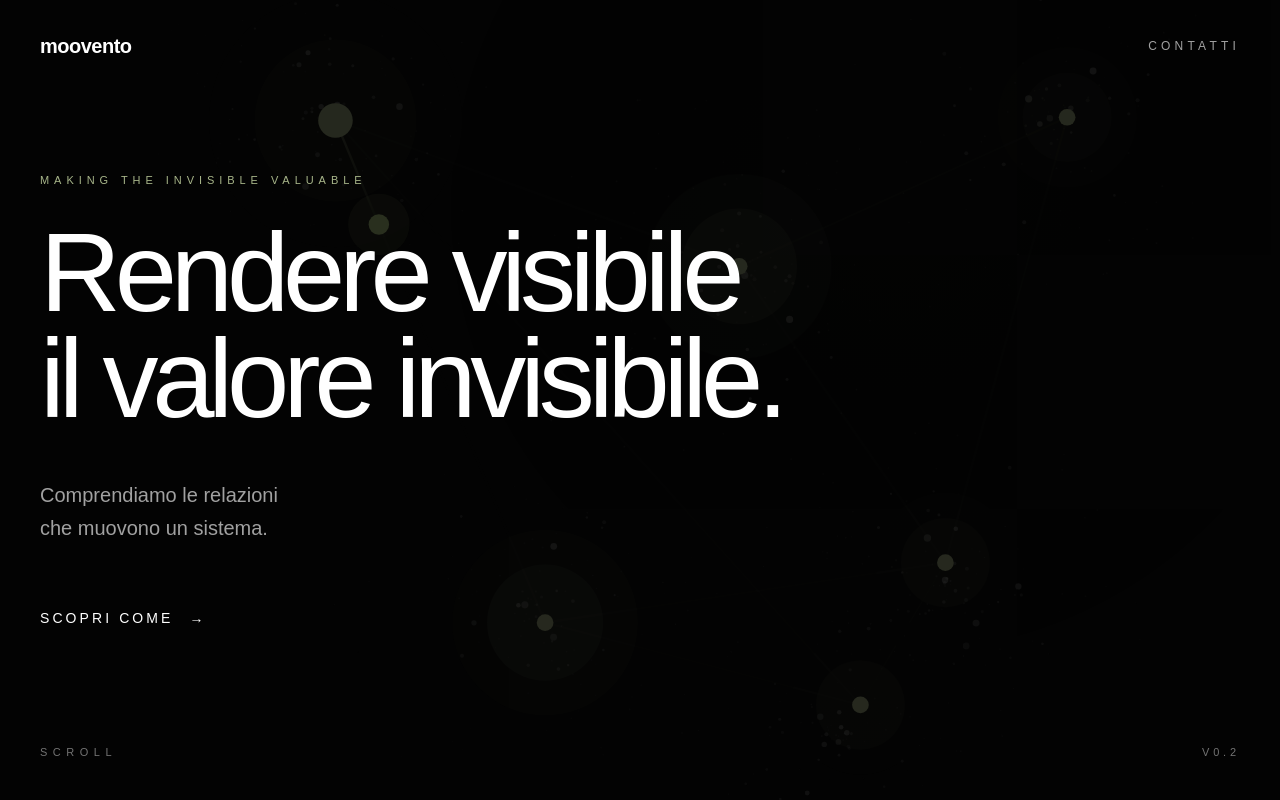
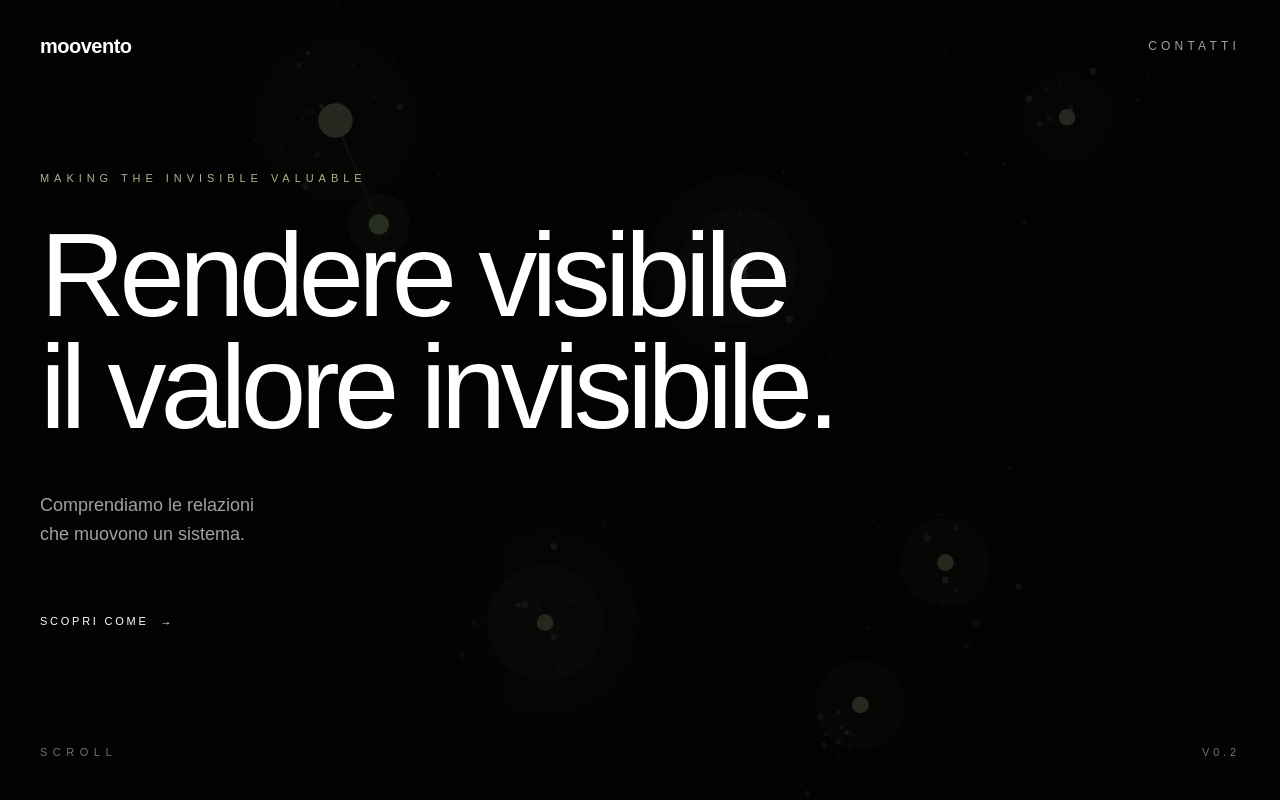
Before and after one commit to Moov3nt/moovento-experience, a Next.js app: page / in a window 1280 px wide. Shown: the top 800 px of the page. Built offline with nearby package versions, Linux system fonts and the light colour scheme.

Commit message:
feat: connect homepage narrative navigation and contact CTA

```diff
--- a/components/CTASection.tsx
+++ b/components/CTASection.tsx
@@ -11,18 +11,18 @@ export default function CTASection() {
 
   return (
     <section
+      id="contatti"
       ref={ref}
-      className="relative flex min-h-screen items-center text-[#ECE7DF]"
+      className="relative min-h-screen flex items-center text-white"
     >
-      <div className="absolute inset-0 bg-[radial-gradient(circle_at_center,rgba(135,153,106,0.08),transparent_70%)]" />
+      <div className="mx-auto w-full max-w-7xl px-8 lg:px-16">
+        <div className="mx-auto flex max-w-4xl flex-col items-center text-center">
 
-      <div className="relative z-10 mx-auto w-full max-w-6xl px-8 text-center">
-
-        <span className="text-[11px] uppercase tracking-[0.45em] text-[#87996A]">
+          <span className="text-[11px] uppercase tracking-[0.45em] text-[#A8B68A]">
             INIZIAMO
           </span>
 
-        <h2 className="mt-10 text-5xl font-light leading-[1.02] tracking-[-0.04em] md:text-8xl">
+          <h2 className="mt-8 text-[56px] font-light leading-[0.98] tracking-[-0.04em] md:text-[88px]">
             Le decisioni
             <br />
             restano
@@ -30,33 +30,26 @@ export default function CTASection() {
             umane.
           </h2>
 
-
-        <p className="mt-12 mx-auto max-w-xl text-center text-xl leading-relaxed text-neutral-400">
+          <div className="mt-14 text-center text-xl leading-relaxed text-neutral-400">
+            <p>
               Ogni organizzazione affronta sfide diverse.
               <br />
               Ogni territorio racconta una storia diversa.
             </p>
 
-      <p className="mt-8 mx-auto max-w-xl text-center text-lg leading-relaxed text-neutral-300">
+            <p className="mt-8">
               Per questo ogni percorso
               <br />
               inizia da una conversazione.
             </p>
-        <div className="mt-24">
+          </div>
 
-        <button className="mt-14 rounded-full border border-[#A8B68A]/50 px-10 py-5 text-[11px] uppercase tracking-[0.35em] text-white transition-all duration-300 hover:border-[#A8B68A] hover:bg-[#A8B68A]/10">
+          <a
+            href="mailto:giacinto@moovento.it"
+            className="mt-20 inline-flex items-center justify-center rounded-full border border-[#A8B68A]/60 px-10 py-5 text-[11px] uppercase tracking-[0.35em] text-white transition-all hover:border-[#A8B68A] hover:bg-[#A8B68A]/10"
+          >
             Inizia una conversazione
-</button>
-
-        </div>
-        <div className="mt-14">
-
-        <p className="text-[10px] uppercase tracking-[0.45em] text-white/25">
-
-          OSSERVARE · COMPRENDERE · METTERE IN RELAZIONE ·
-          SCOPRIRE · DECIDERE · INFLUENZARE
-
-        </p>
+          </a>
 
         </div>
       </div>
--- a/components/Hero.tsx
+++ b/components/Hero.tsx
@@ -23,9 +23,12 @@ export default function Hero() {
           moovento
         </span>
 
-        <button className="text-xs uppercase tracking-[0.35em] text-neutral-400 transition-colors hover:text-white">
+        <a
+          href="#contatti"
+          className="text-xs uppercase tracking-[0.35em] text-neutral-400 transition-colors hover:text-white"
+        >
           Contatti
-        </button>
+        </a>
       </header>
 
       {/* Hero Content */}
@@ -35,22 +38,25 @@ export default function Hero() {
             MAKING THE INVISIBLE VALUABLE
           </p>
 
-          <h1 className="max-w-5xl text-[68px] font-light leading-[0.94] tracking-[-0.055em] md:text-[112px]">
+          <h1 className="max-w-5xl text-[72px] font-light leading-[0.95] tracking-[-0.05em] md:text-[118px]">
             Rendere visibile
             <br />
             il valore invisibile.
           </h1>
 
-          <p className="mt-12 max-w-xl text-lg leading-relaxed text-neutral-400 md:text-xl">
+          <p className="mt-12 max-w-md text-lg leading-relaxed text-neutral-400">
             Comprendiamo le relazioni
             <br />
             che muovono un sistema.
           </p>
 
-          <button className="mt-16 flex items-center gap-4 text-sm uppercase tracking-[0.22em] text-white transition-all duration-500 hover:gap-6 hover:text-[#A8B68A]">
+          <a
+            href="#manifesto"
+            className="mt-16 flex w-fit items-center gap-3 text-[11px] font-medium uppercase tracking-[0.25em] transition-all hover:gap-5"
+          >
             Scopri come
-            <span aria-hidden="true">→</span>
-          </button>
+            <span>→</span>
+          </a>
         </div>
       </div>
 
--- a/components/Manifesto.tsx
+++ b/components/Manifesto.tsx
@@ -11,6 +11,7 @@ export default function Manifesto() {
 
   return (
     <section
+      id="manifesto"
       ref={ref}
       className="relative min-h-screen flex items-center text-white"
     >
```
Lines whose indentation alone changed are shown as unchanged.
